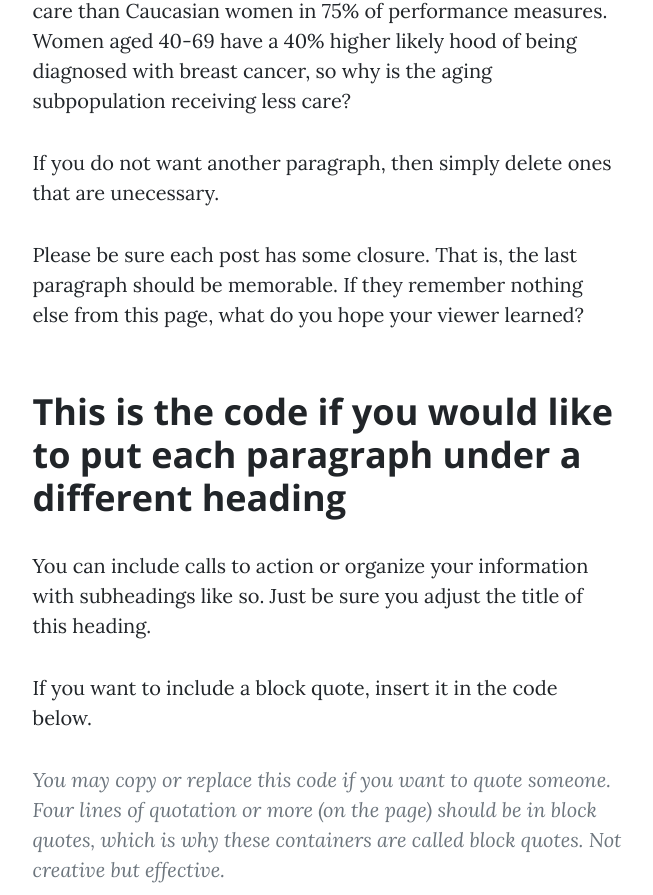
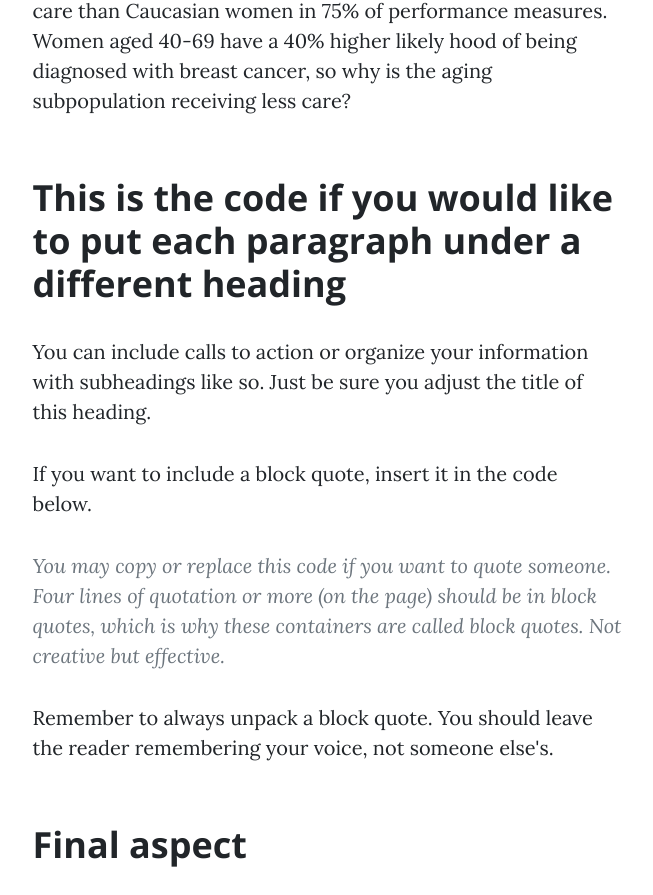
Before and after one commit to BrynRehling/ISS210SS23Sec004Team28, a plain HTML site: page firstpost.html in a window 1280 px wide. Shown: the part 1491-2386 px from the top of the page, without its empty margins (313-966 px from the left). Drawn offline with nearby package versions, Linux system fonts and the light colour scheme.

Commit message:
Update firstpost.html

```diff
--- a/firstpost.html
+++ b/firstpost.html
@@ -65,8 +65,8 @@
 </p>
                         <p>Smaller minority groups of women also experience less or worse care. The population goal for mammograms in 2006 was set at 70%, but this goal was not reached in many subpopulations including, elderly women and women of color. In general care, women of color experienced poorer quality of care than Caucasian women in 75% of performance measures. Women aged 40-69 have a 40% higher likely hood of being diagnosed with breast cancer, so why is the aging subpopulation receiving less care?
 </p>
-                        <p>If you do not want another paragraph, then simply delete ones that are unecessary.</p>
-                        <p>Please be sure each post has some closure. That is, the last paragraph should be memorable. If they remember nothing else from this page, what do you hope your viewer learned?</p>
+                        <p></p>
+                        <p></p>
                         <h2 class="section-heading">This is the code if you would like to put each paragraph under a different heading</h2>
                         <p>You can include calls to action or organize your information with subheadings like so. Just be sure you adjust the title of this heading.</p>
                         <p>If you want to include a block quote, insert it in the code below.</p>
```
